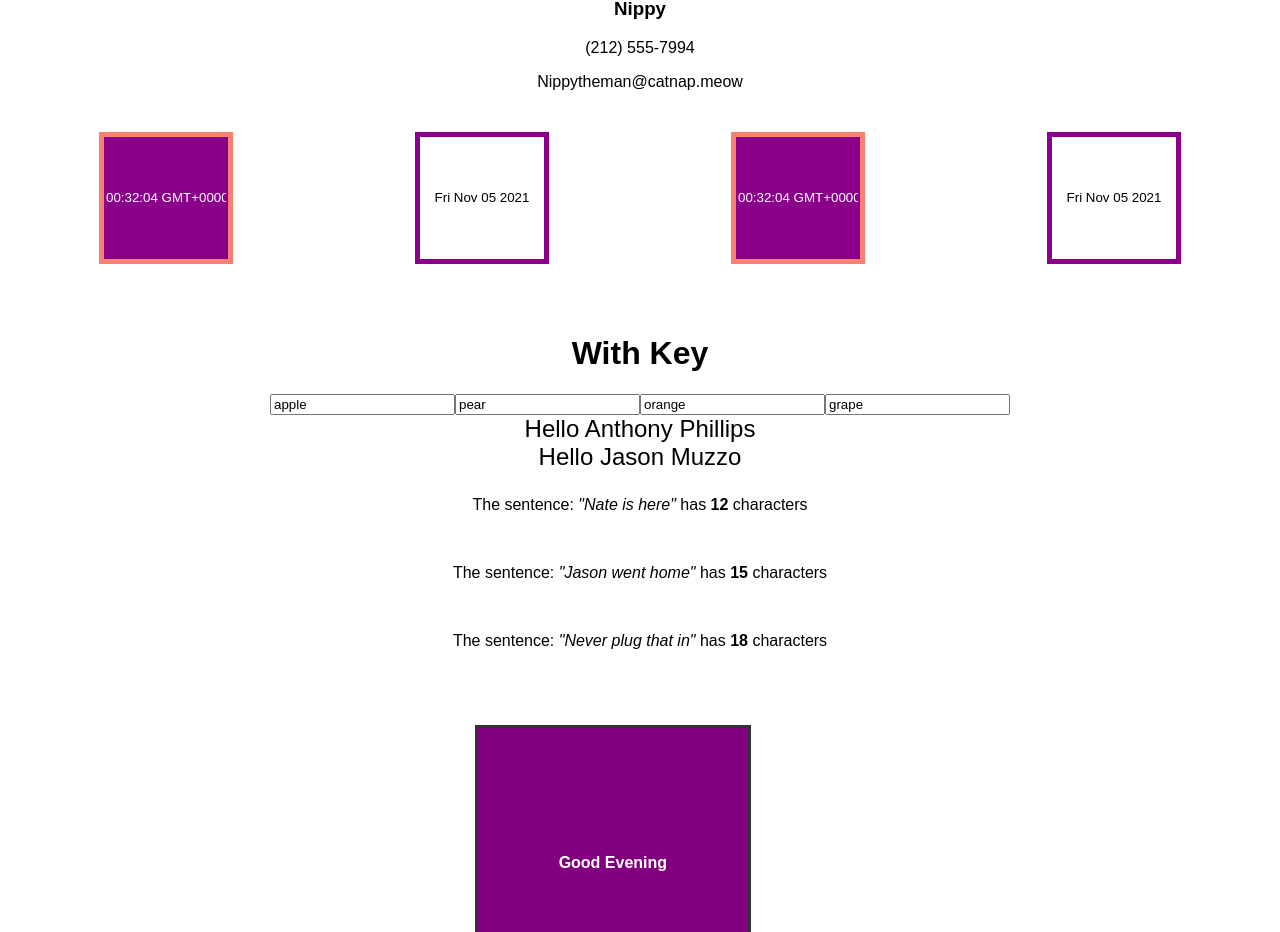
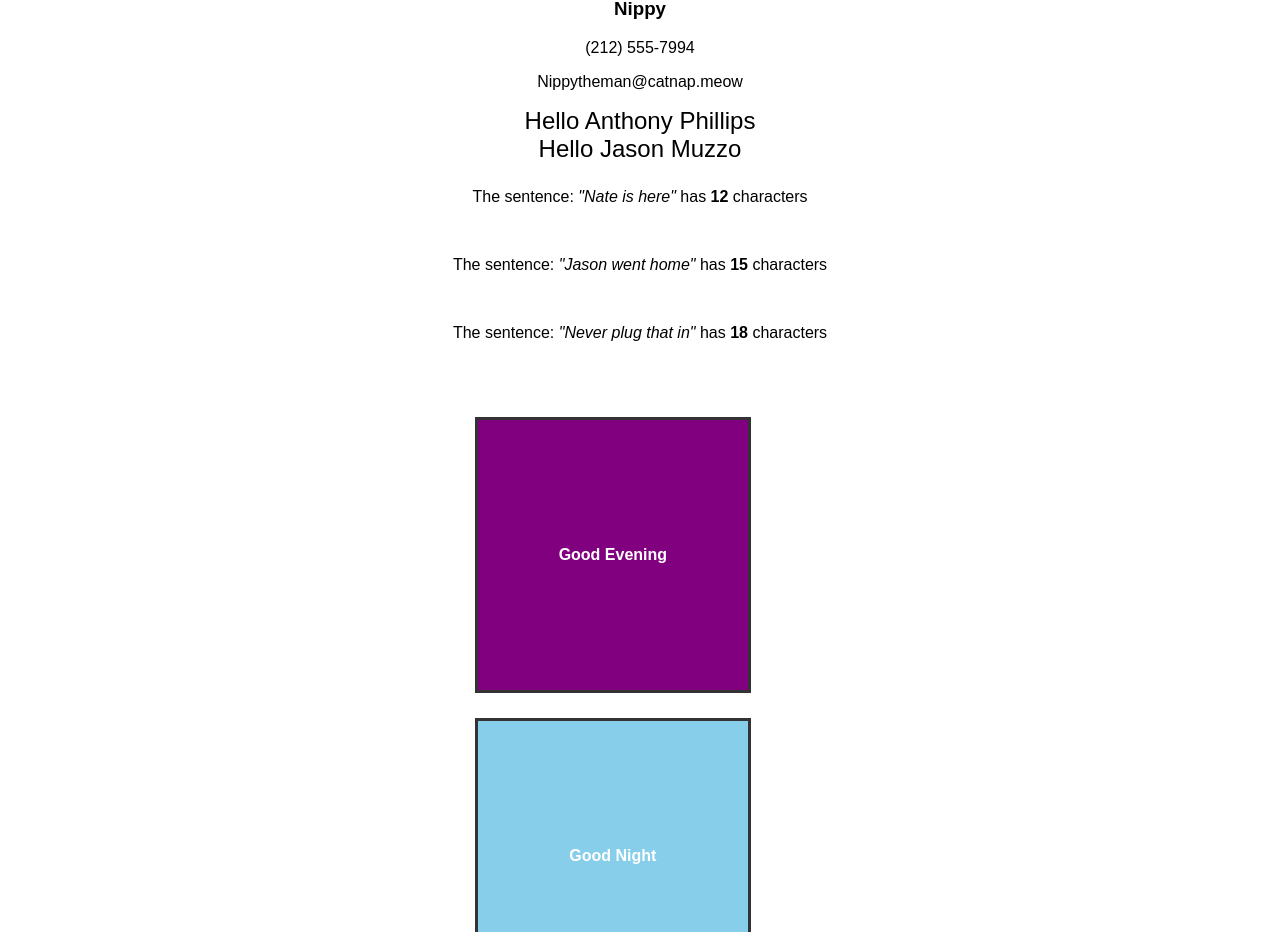
Before and after one commit to donaldkaiserjr/example-codesandbox, a React (Create React App) app: page / in a window 1280 px wide. Shown: the part 1477-2409 px from the top of the page. Built offline with nearby package versions, Linux system fonts and the light colour scheme.

Commit message:
Currying Practice Added Curry file for practice.

```diff
--- a/src/App.js
+++ b/src/App.js
@@ -9,13 +9,15 @@ import UsernameForm2 from "./dynamic-form";
 import FruitApp from "./fruitApp";
 import CarsApp from "./carsApp";
 import NameAnimalApp from "./nameAnimal";
-import FocusDemo from "./focusDemo";
-import Tick from "./timeDate";
+import Multiply from "./curry";
+// import FocusDemo from "./focusDemo";
+// import Tick from "./timeDate";
 import ContactCard from "./ContactCard";
 
 const element = (
   <>
     <div className="contacts">
+      <Multiply />
       <ContactCard
         contact={{
           name: "Mr. Whiskerson",
@@ -49,8 +51,8 @@ const element = (
         }}
       />
     </div>
-    <Tick />
-    <FocusDemo />
+    {/* <Tick /> */}
+    {/* <FocusDemo /> */}
     <SayHello firstName={"Anthony"} lastName={"Phillips"} />
     <SayHello firstName={"Jason"} lastName={"Muzzo"} />
     <CharacterCount text={"Nate is here"} />
--- /dev/null
+++ b/src/curry.js
@@ -0,0 +1,15 @@
+export default function Multiply() {
+  const curriedMultiply = (a) => (b) => a * b;
+
+  const curriedMultiplyBy5 = curriedMultiply(5);
+  const element2 = console.log(curriedMultiplyBy5(4));
+
+  const curryAddition = (a) => (b) => a + b;
+  const element = console.log(curryAddition(500)(25));
+
+  return (
+    <div>
+      {element} {element2}
+    </div>
+  );
+}
--- a/src/focusDemo.js
+++ b/src/focusDemo.js
@@ -1,58 +1,58 @@
-import React from "react";
+// import React from "react";
 
-export default function FocusDemo() {
-  const [items, setItems] = React.useState([
-    { id: "a", value: "apple" },
-    { id: "o", value: "orange" },
-    { id: "g", value: "grape" },
-    { id: "p", value: "pear" }
-  ]);
+// export default function FocusDemo() {
+//   const [items, setItems] = React.useState([
+//     { id: "a", value: "apple" },
+//     { id: "o", value: "orange" },
+//     { id: "g", value: "grape" },
+//     { id: "p", value: "pear" }
+//   ]);
 
-  React.useEffect(() => {
-    const interval = setInterval(() => {
-      setItems(shuffle(items));
-    }, 1000);
-    return () => clearInterval(interval);
-  }, [items]);
+//   React.useEffect(() => {
+//     const interval = setInterval(() => {
+//       setItems(shuffle(items));
+//     }, 1000);
+//     return () => clearInterval(interval);
+//   }, [items]);
 
-  return (
-    <div>
-      {/* <div>
-        <h1>Without Key</h1>
-        {items.map((item) => (
-          <input value={item.value} />
-        ))}
-      </div> */}
-      {/* <div>
-        <h1>With Key as Index</h1>
-        {items.map((item, index) => (
-          <input key={index} value={item.value} />
-        ))}
-      </div> */}
-      <div>
-        <h1>With Key</h1>
-        {items.map((item) => (
-          <input key={item.id} value={item.value} onChange="" />
-        ))}
-      </div>
-    </div>
-  );
-}
+//   return (
+//     <div>
+//       {/* <div>
+//         <h1>Without Key</h1>
+//         {items.map((item) => (
+//           <input value={item.value} />
+//         ))}
+//       </div> */}
+//       {/* <div>
+//         <h1>With Key as Index</h1>
+//         {items.map((item, index) => (
+//           <input key={index} value={item.value} />
+//         ))}
+//       </div> */}
+//       <div>
+//         <h1>With Key</h1>
+//         {items.map((item) => (
+//           <input key={item.id} value={item.value} onChange="" />
+//         ))}
+//       </div>
+//     </div>
+//   );
+// }
 
-function shuffle(originalArray) {
-  const array = [...originalArray];
-  let currentIndex = array.length;
-  let temporaryValue;
-  let randomIndex;
-  // While there remain elements to shuffle...
-  while (0 !== currentIndex) {
-    // Pick a remaining element...
-    randomIndex = Math.floor(Math.random() * currentIndex);
-    currentIndex -= 1;
-    // And swap it with the current element.
-    temporaryValue = array[currentIndex];
-    array[currentIndex] = array[randomIndex];
-    array[randomIndex] = temporaryValue;
-  }
-  return array;
-}
+// function shuffle(originalArray) {
+//   const array = [...originalArray];
+//   let currentIndex = array.length;
+//   let temporaryValue;
+//   let randomIndex;
+//   // While there remain elements to shuffle...
+//   while (0 !== currentIndex) {
+//     // Pick a remaining element...
+//     randomIndex = Math.floor(Math.random() * currentIndex);
+//     currentIndex -= 1;
+//     // And swap it with the current element.
+//     temporaryValue = array[currentIndex];
+//     array[currentIndex] = array[randomIndex];
+//     array[randomIndex] = temporaryValue;
+//   }
+//   return array;
+// }
--- a/src/timeDate.js
+++ b/src/timeDate.js
@@ -1,13 +1,13 @@
-export default function Tick() {
-  const time = new Date().toTimeString();
-  const date = new Date().toDateString();
+// export default function Tick() {
+//   const time = new Date().toTimeString();
+//   const date = new Date().toDateString();
 
-  return (
-    <div className="datetime">
-      <input value={time} className="time" />
-      <input value={date} className="date" />
-      <input value={time} className="time" />
-      <input value={date} className="date" />
-    </div>
-  );
-}
+//   return (
+//     <div className="datetime">
+//       <input value={time} className="time" />
+//       <input value={date} className="date" />
+//       <input value={time} className="time" />
+//       <input value={date} className="date" />
+//     </div>
+//   );
+// }
```
